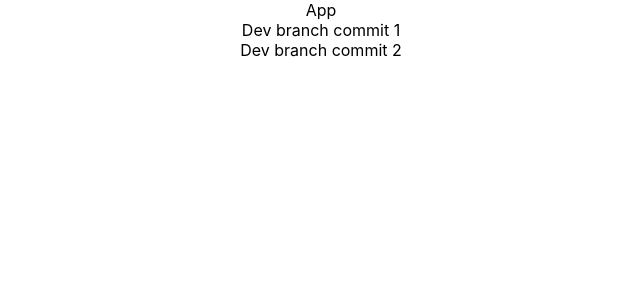
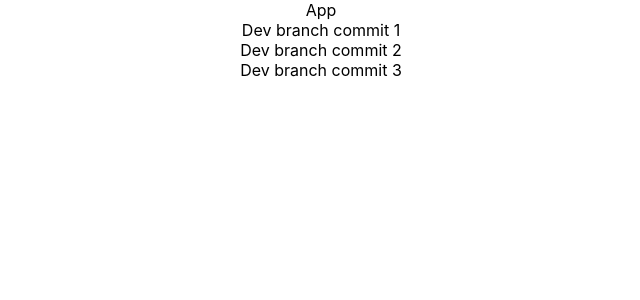
Before and after one commit to Yurik-00007/cra-console, a React (Create React App) app: page / in a window 1280 px wide. Shown: the top 300 px of the page, without its empty margins (319-959 px from the left). Built offline with nearby package versions, Linux system fonts and the light colour scheme.

Commit message:
Dev branch commit 3

```diff
--- a/src/App.tsx
+++ b/src/App.tsx
@@ -7,6 +7,7 @@ function App() {
       <div>App</div>
       <div>Dev branch commit 1</div>
       <div>Dev branch commit 2</div>
+      <div>Dev branch commit 3</div>
     </div>
   );
 }
```
